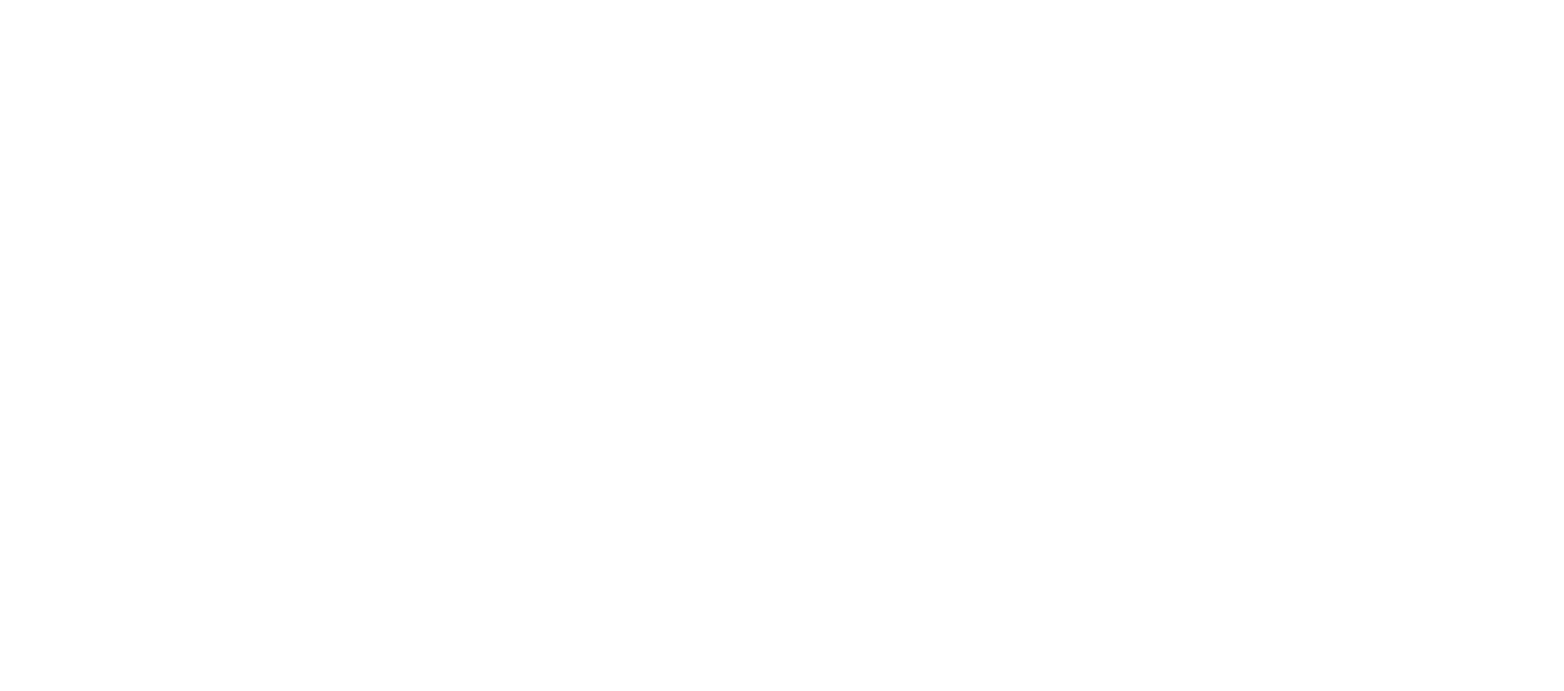
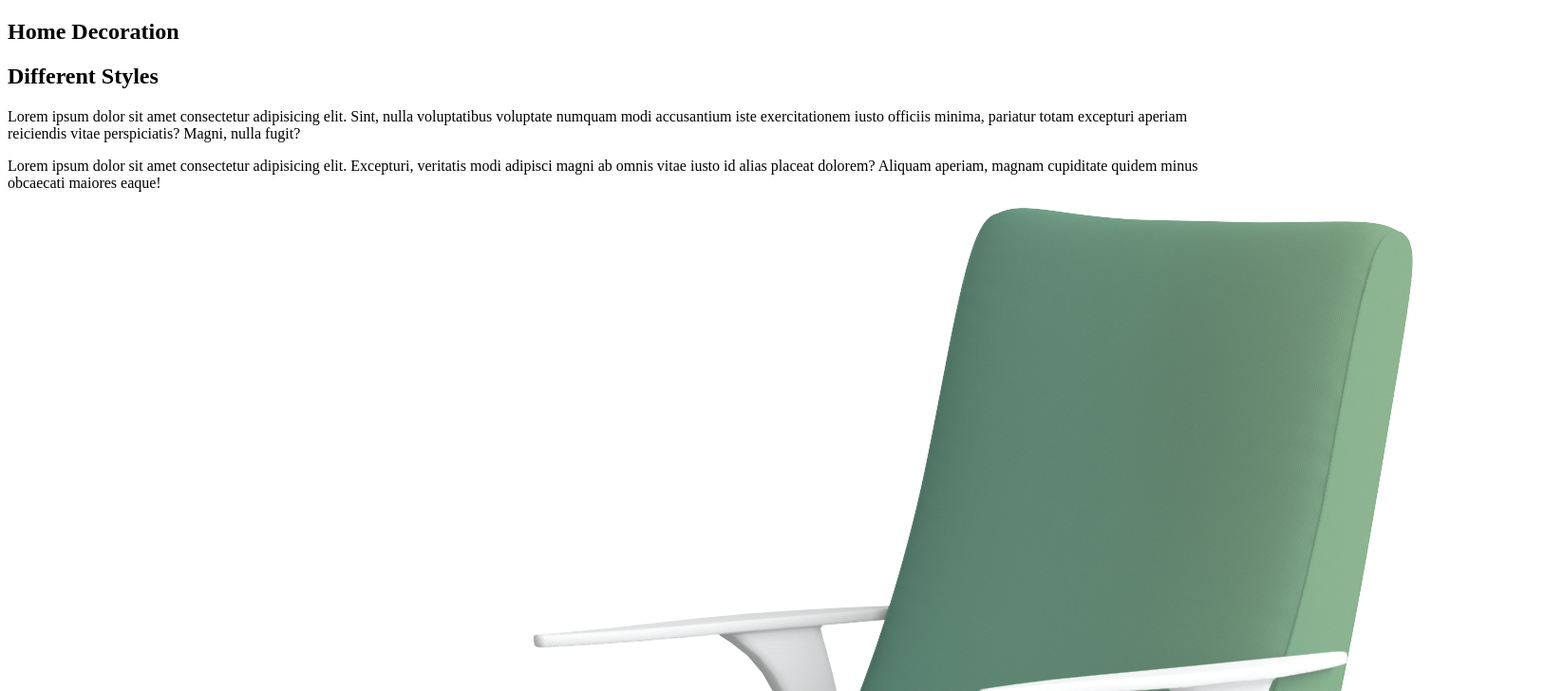
Before and after one commit to chawissa/anime-fullpage, a plain HTML site: page index.html in a window 1280 px wide. Shown: the top 728 px of the page at 95% size, 1647 px wide, since content can reach past the window. Drawn offline with Linux system fonts and the light colour scheme.

Commit message:
Html setup

```diff
--- a/index.html
+++ b/index.html
@@ -6,5 +6,34 @@
     <meta name="viewport" content="width=device-width, initial-scale=1.0" />
     <title>Full page animation</title>
   </head>
-  <body></body>
+  <body>
+    <div id="fullpage">
+      <section class="section s1">
+        <h1>Home Decoration</h1>
+      </section>
+      <section class="section s2">
+        <h1>Different Styles</h1>
+        <div class="description">
+          <p>
+            Lorem ipsum dolor sit amet consectetur adipisicing elit. Sint, nulla
+            voluptatibus voluptate numquam modi accusantium iste exercitationem
+            iusto officiis minima, pariatur totam excepturi aperiam reiciendis
+            vitae perspiciatis? Magni, nulla fugit?
+          </p>
+          <p>
+            Lorem ipsum dolor sit amet consectetur adipisicing elit. Excepturi,
+            veritatis modi adipisci magni ab omnis vitae iusto id alias placeat
+            dolorem? Aliquam aperiam, magnam cupiditate quidem minus obcaecati
+            maiores eaque!
+          </p>
+        </div>
+        <img src="./img/chair2.png" alt="chair" class="chair" />
+        <img src="./img/chair3.png" alt="chair" class="chair" />
+        <img src="./img/chair1.png" alt="chair" class="chair" />
+      </section>
+      <section class="section s3">
+        <h1>Other</h1>
+      </section>
+    </div>
+  </body>
 </html>
```
Also changed, not shown: img/chair1.png (added), img/chair2.png (added), img/chair3.png (added), img/couch.jpg (added), img/lamp.png (added), 1 other file.
